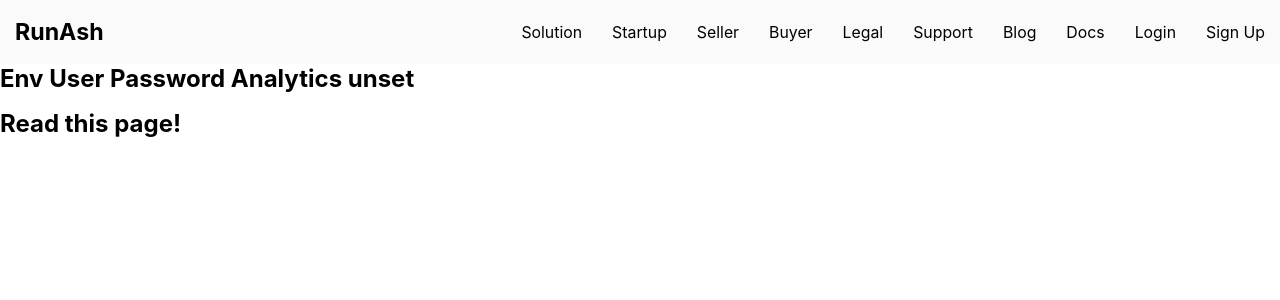
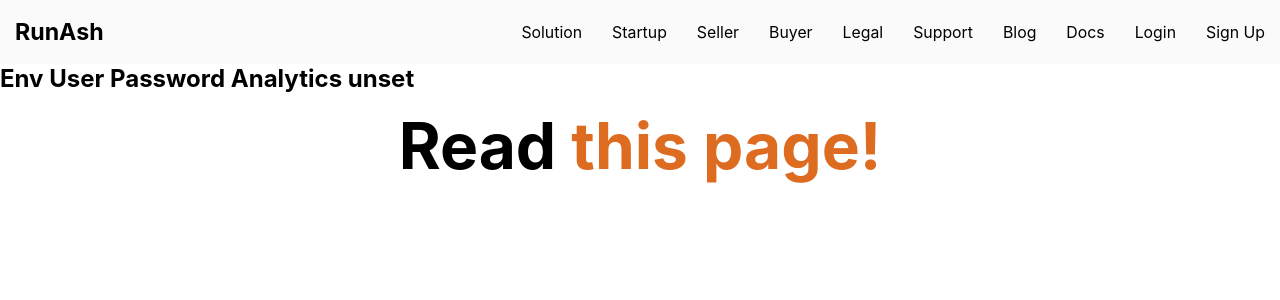
Before and after one commit to rammurmu/next, a Next.js app: page /blog in a window 1280 px wide. Shown: the top 300 px of the page. Built offline with nearby package versions, Linux system fonts and the light colour scheme; no server answers.

Commit message:
Update blog.js

```diff
--- a/pages/blog.js
+++ b/pages/blog.js
@@ -13,7 +13,7 @@ function Blog({ title, description }) {
         Env User {process.env.DB_USER} Password {process.env.DB_PASSWORD}{' '}
         Analytics {process.env.NEXT_PUBLIC_ANALYTICS_ID}
       </h1>
-      <h1 className='title'>
+      <h1 className={styles.title}>
       Read{' '}
        <Link href="/posts/first-post">
        <a>this page!</a>
```
